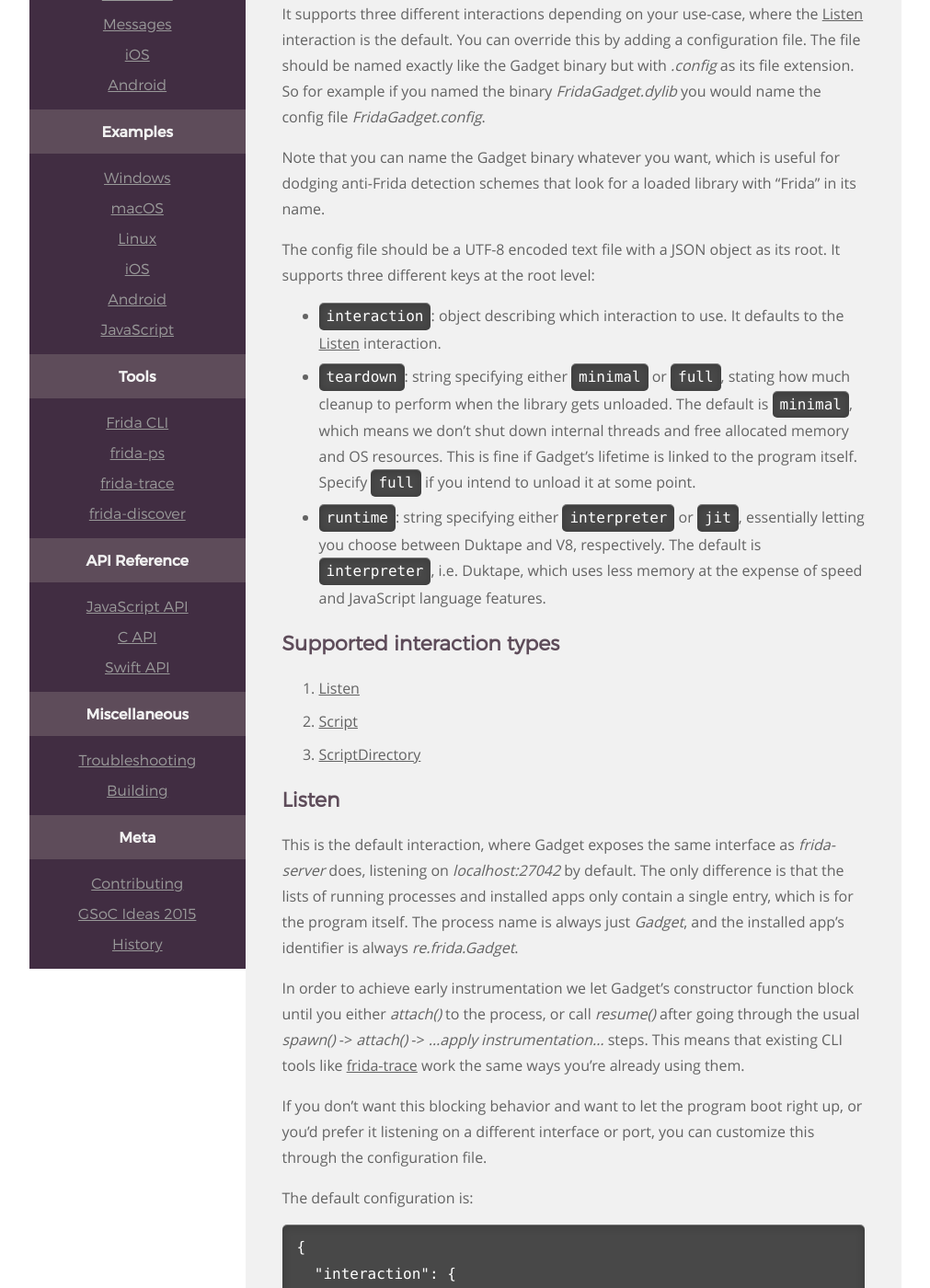
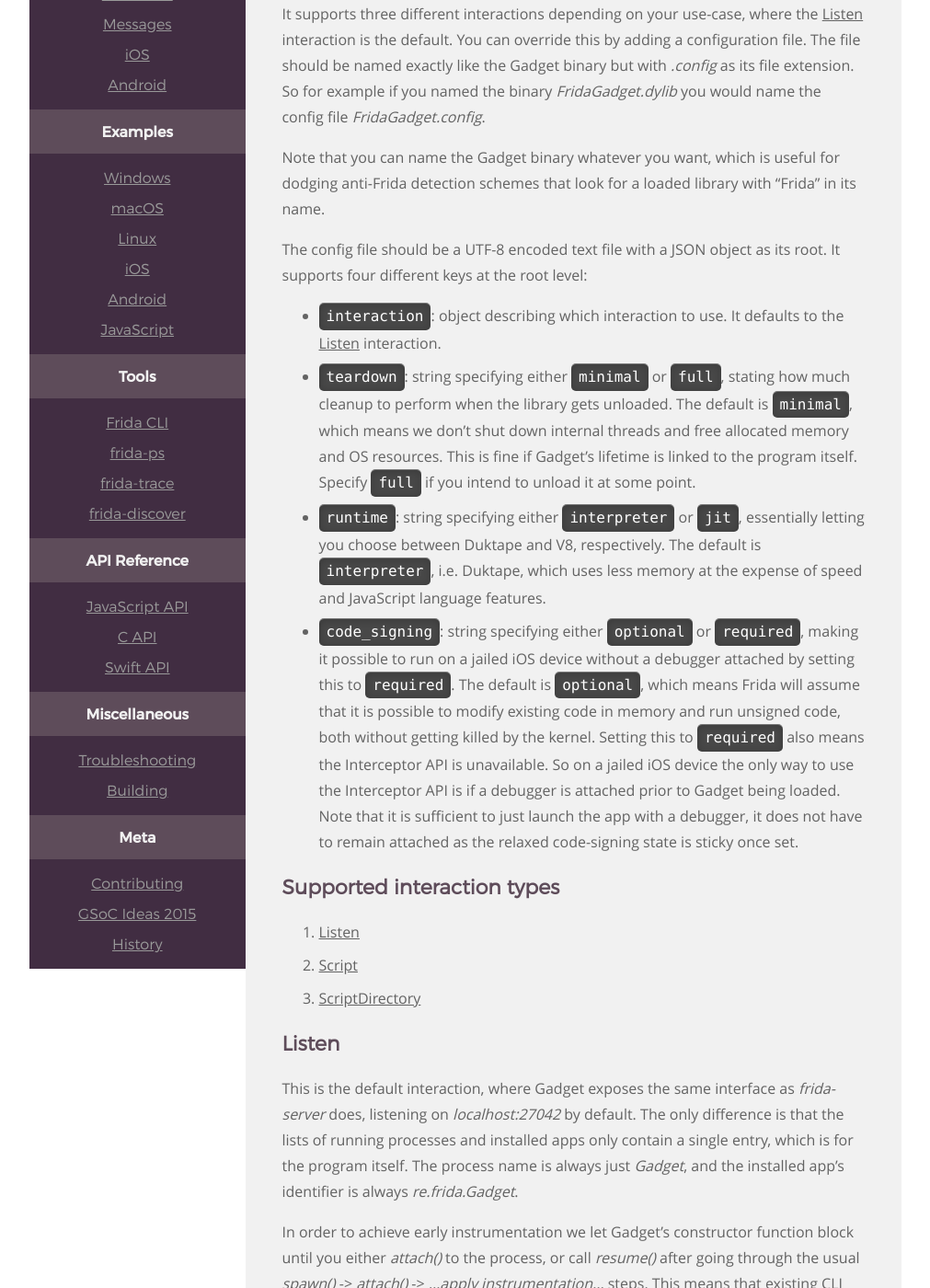
Before and after one commit to frida/frida-website, a Jekyll site: the page built from _docs/gadget.md, in a window 1280 px wide and 1400 px high, scrolled down 566 px. Shown: the whole window at 92% size, without its empty margins (129-1140 px from the left). Built offline with Jekyll 4.4.1, drawn with Linux system fonts in a browser that asks for light colours.

Commit message:
Add docs for the new code-signing policy property

```diff
--- a/_docs/gadget.md
+++ b/_docs/gadget.md
@@ -28,7 +28,7 @@ dodging anti-Frida detection schemes that look for a loaded library with "Frida"
 in its name.
 
 The config file should be a UTF-8 encoded text file with a JSON object as its
-root. It supports three different keys at the root level:
+root. It supports four different keys at the root level:
 
 -   `interaction`: object describing which interaction to use. It defaults to
     the [Listen](#listen) interaction.
@@ -43,6 +43,17 @@ root. It supports three different keys at the root level:
     letting you choose between Duktape and V8, respectively. The default is
     `interpreter`, i.e. Duktape, which uses less memory at the expense of speed
     and JavaScript language features.
+
+-   `code_signing`: string specifying either `optional` or `required`, making
+    it possible to run on a jailed iOS device without a debugger attached by
+    setting this to `required`. The default is `optional`, which means Frida
+    will assume that it is possible to modify existing code in memory and run
+    unsigned code, both without getting killed by the kernel. Setting this to
+    `required` also means the Interceptor API is unavailable. So on a jailed
+    iOS device the only way to use the Interceptor API is if a debugger is
+    attached prior to Gadget being loaded. Note that it is sufficient to just
+    launch the app with a debugger, it does not have to remain attached as the
+    relaxed code-signing state is sticky once set.
 
 ## Supported interaction types
 
```
Also changed, not shown: _docs/javascript-api.md (+8 -0 lines).
